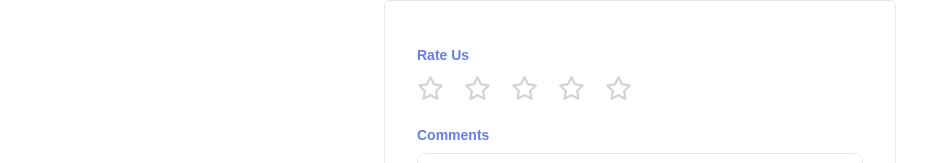
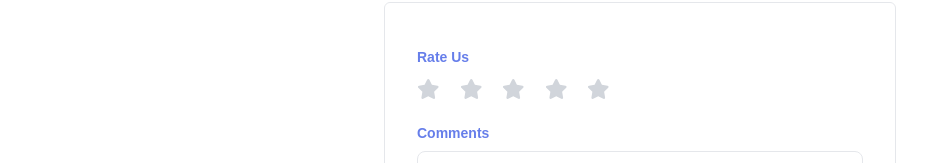
Before and after one commit to prodby-david/Todo-App, a React (Vite) app in the folder frontend/: page /user-feedback-form in a window 1280 px wide. Shown: the part 217-380 px from the top of the page, without its empty margins (0-939 px from the left). Built offline with nearby package versions, Linux system fonts and the light colour scheme; a web font is replaced by a local one.

Commit message:
Adjust the feedback ratings

```diff
--- a/frontend/src/pages/userFeedbackDashboard.jsx
+++ b/frontend/src/pages/userFeedbackDashboard.jsx
@@ -1,5 +1,7 @@
 import React, { useEffect, useState } from 'react';
 import Navigation from '../components/navigation';
+import { FontAwesomeIcon } from '@fortawesome/react-fontawesome';
+import { faStar } from '@fortawesome/free-solid-svg-icons';
 
 const UserFeedbackDashboard = () => {
   const [feedbacks, setFeedbacks] = useState([]);
@@ -37,9 +39,9 @@ const UserFeedbackDashboard = () => {
                   {[1, 2, 3, 4, 5].map((star) => (
                     <span
                       key={star}
-                      className={`text-2xl ${star <= feedback.rating ? "text-yellow-400" : "text-gray-300"}`}
+                      className={`text-xl ${star <= feedback.rating ? "text-yellow-400" : "text-gray-300"}`}
                     >
-                      ★
+                      <FontAwesomeIcon icon={faStar} />
                     </span>
                   ))}
                 </div>
--- a/frontend/src/pages/userFeedbackForm.jsx
+++ b/frontend/src/pages/userFeedbackForm.jsx
@@ -3,7 +3,7 @@ import { useNavigate } from 'react-router-dom';
 import Swal from 'sweetalert2';
 import TodoNav from '../components/todonav';
 import { FontAwesomeIcon } from '@fortawesome/react-fontawesome';
-import { faStar } from '@fortawesome/free-regular-svg-icons';
+import { faStar } from '@fortawesome/free-solid-svg-icons';
 
 
 const UserFeedbackForm = () => {
@@ -75,7 +75,7 @@ const UserFeedbackForm = () => {
                 {[1, 2, 3, 4, 5].map((star) => (
                   <span
                     key={star}
-                    className={`cursor-pointer text-2xl ${
+                    className={`cursor-pointer text-xl ${
                       (hover || rating) >= star ? "text-yellow-400" : "text-gray-300"
                     }`}
                     onClick={() => setRating(star)}
```
